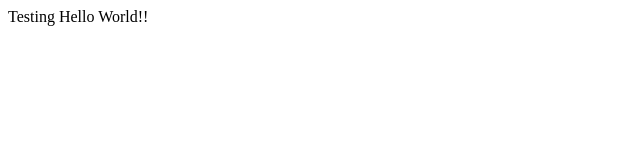
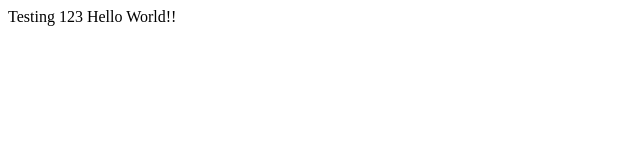
Before and after one commit to carbanzo/carbanzo.github.io, a plain HTML site: page index.html in a window 1280 px wide. Shown: the full height of the page, 0-640 px from the left. Drawn offline with Linux system fonts and the light colour scheme.

Commit message:
test again

```diff
--- a/index.html
+++ b/index.html
@@ -7,6 +7,6 @@
     <title>Document</title>
 </head>
 <body>
-Testing Hello World!!
+Testing 123 Hello World!!
 </body>
 </html>
```
